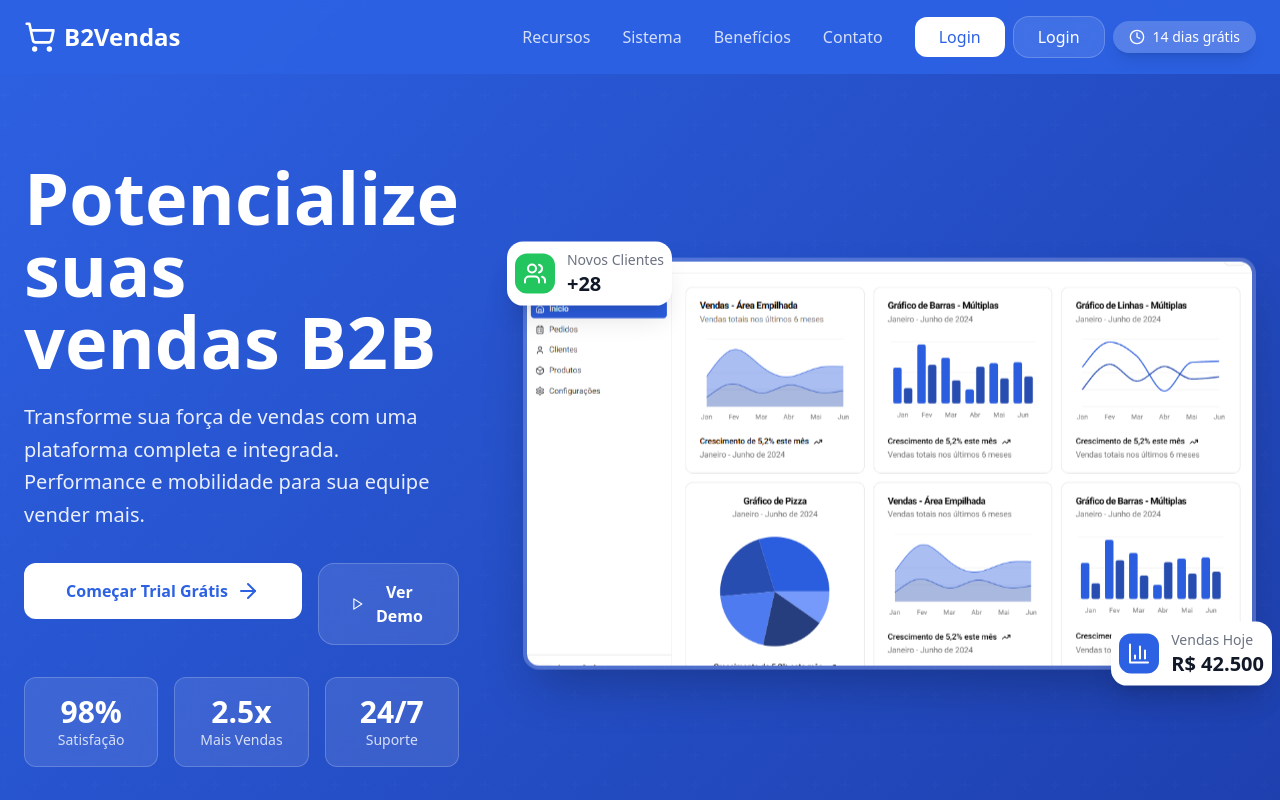
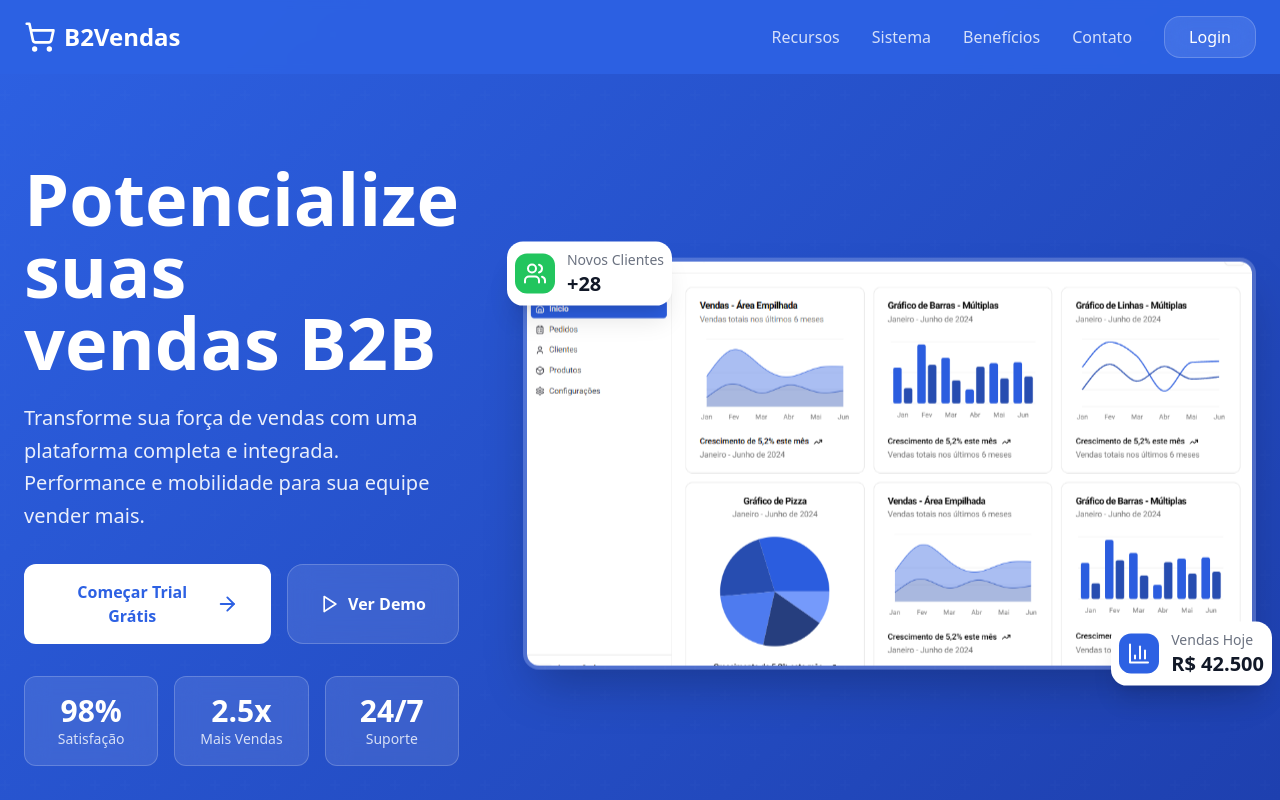
Before and after one commit to lucasgweb/b2vendas-landingpage, a React (Vite) app: page / in a window 1280 px wide. Shown: the top 800 px of the page. Built offline with nearby package versions, Linux system fonts and the light colour scheme.

Commit message:
Atualiza o botão de login para usar um link e melhora a formatação do botão "Ver Demo"

```diff
--- a/src/App.tsx
+++ b/src/App.tsx
@@ -41,18 +41,13 @@ function App() {
               <a href="#beneficios" className="text-white/80 hover:text-white transition-colors">Benefícios</a>
               <a href="#contato" className="text-white/80 hover:text-white transition-colors">Contato</a>
               <div className="flex items-center gap-2">
-                <a href="https://app.b2vendas.com.br/login" className="text-[#2D61E3]">
-                  <button className="bg-white text-[#2D61E3] px-6 py-2 rounded-xl hover:bg-white/90 transition-all">
+                <a href="https://app.b2vendas.com.br/login">
+
+                  <button className="glass-card px-6 py-2 text-white hover:bg-white/20 transition-all">
                     Login
                   </button>
                 </a>
-                <button className="glass-card px-6 py-2 text-white hover:bg-white/20 transition-all">
-                  Login
-                </button>
-                <div className="trial-badge flex items-center gap-2">
-                  <Clock className="w-4 h-4" />
-                  14 dias grátis
-                </div>
+
               </div>
             </div>
             <button
@@ -114,7 +109,7 @@ function App() {
                       <ArrowRight className="ml-2 group-hover:translate-x-1 transition-transform" />
                     </button>
                   </a>
-                  <button className="glass-card text-white px-8 py-4 rounded-xl font-semibold hover:bg-white/20 transition-all flex items-center justify-center group">
+                  <button className="glass-card text-white px-8 py-4 rounded-xl font-semibold text-nowrap hover:bg-white/20 transition-all flex items-center justify-center group">
                     <Play className="mr-2 h-5 w-5" />
                     Ver Demo
                   </button>
```
